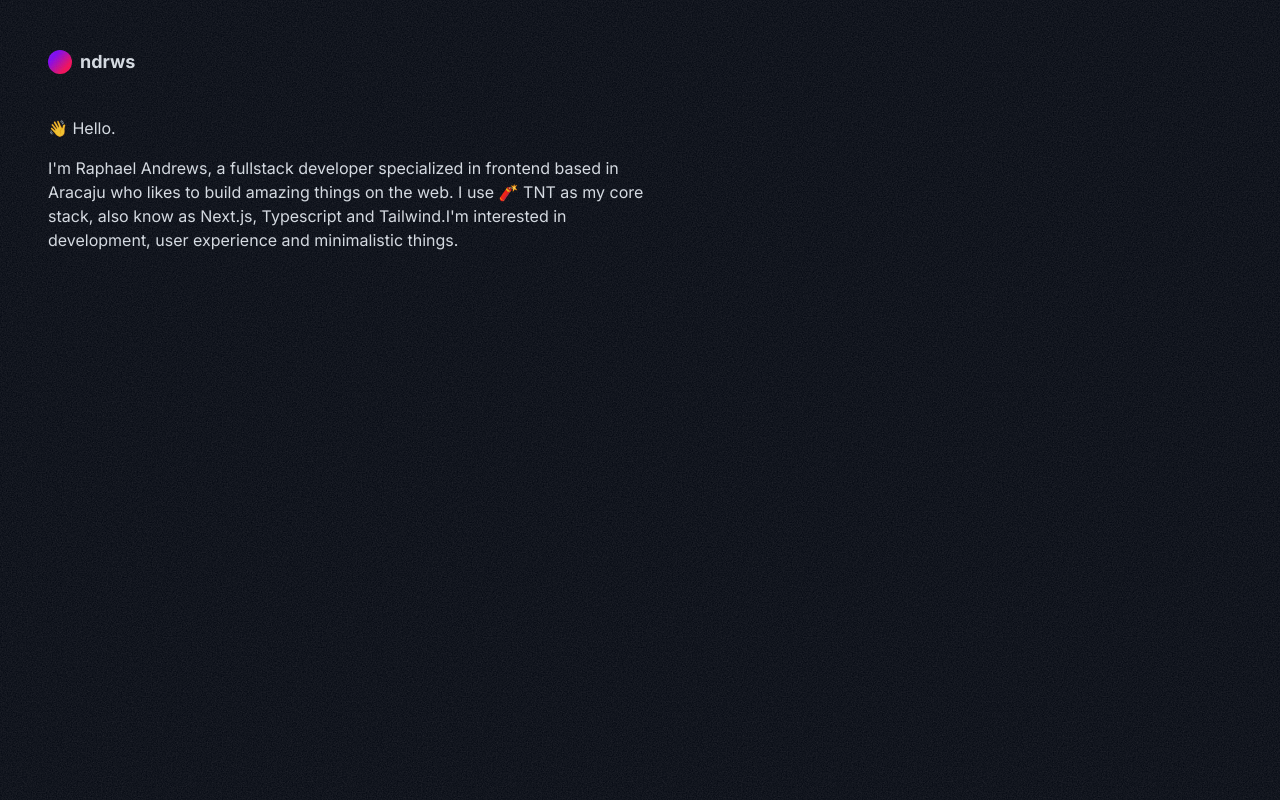
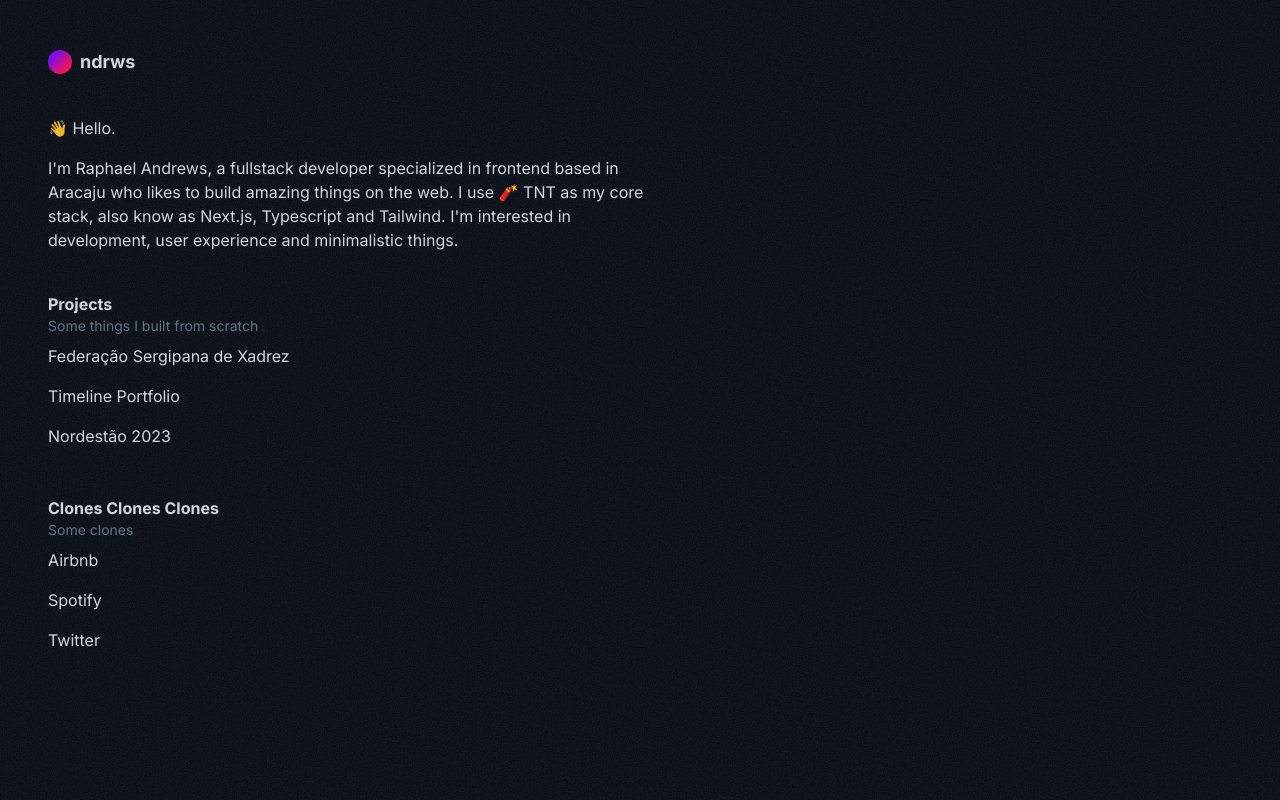
Before and after one commit to raphaelandrews/ndrws, a Next.js app: page / in a window 1280 px wide. Built offline with nearby package versions, Linux system fonts and the light colour scheme.

Commit message:
feat: Added Projects and Clones sections

```diff
--- a/app/(site)/page.tsx
+++ b/app/(site)/page.tsx
@@ -1,3 +1,4 @@
+import Link from "@/components/Link";
 import Image from "next/image";
 
 export default function Home() {
@@ -18,39 +19,43 @@ export default function Home() {
         {"I'm"} Raphael Andrews, a fullstack developer specialized in frontend
         based in Aracaju who likes to build amazing things on the web. I use 🧨
         TNT as my core stack, also know as Next.js, Typescript and Tailwind.
-        {"I'm"} interested in development, user experience and minimalistic
+        {" "}{"I'm"} interested in development, user experience and minimalistic
         things.
       </p>
-      <div>
-        <svg
-          id="texture"
-          className="
-            fixed
-            top-0
-            left-0
-            w-screen
-            h-screen
-            opacity-25
-            filter
-            brightness-[.7]
-            contrast-[.3]
-          "
-        >
-          <filter id="noise">
-            <feTurbulence
-              type="fractalNoise"
-              baseFrequency=".8"
-              numOctaves="4"
-              stitchTiles="stitch"
-            >
-            </feTurbulence>
-            <feColorMatrix type="saturate" values="0">
-            </feColorMatrix>
-          </filter>
-          <rect width="100%" height="100%" filter="url(#noise)">
-          </rect>
-        </svg>
-      </div>
+      <section>
+        <h2 className="text-primary font-bold mt-10">Projects</h2>
+        <p className="text-sm text-muted-foreground">
+          Some things I built from scratch
+        </p>
+        <Link
+          href="https://fsx.org.br"
+          label="Federação Sergipana de Xadrez"
+        />
+        <Link
+          href="https://timeline-portfolio.vercel.app"
+          label=" Timeline Portfolio"
+        />
+        <Link
+          href="https://fsx.org.br/nordestao"
+          label=" Nordestão 2023"
+        />
+      </section>
+      <section>
+        <h2 className="text-primary font-bold mt-10">Clones Clones Clones</h2>
+        <p className="text-sm text-muted-foreground">Some clones</p>
+        <Link
+          href="https://rentbnb-next.vercel.app"
+          label="Airbnb"
+        />
+        <Link
+          href="https://spotify-next-raphaelandrews.vercel.app"
+          label="Spotify"
+        />
+        <Link
+          href="https://twitter-next-raphaelandrews.vercel.app"
+          label="Twitter"
+        />
+      </section>
     </main>
   )
 }
--- a/app/layout.tsx
+++ b/app/layout.tsx
@@ -1,6 +1,7 @@
 import '@/styles/globals.css';
 import { Inter } from 'next/font/google';
 import { siteConfig } from "@/config/site";
+import Filter from '@/components/Filter';
 
 const font = Inter({
   subsets: ['latin'],
@@ -55,6 +56,7 @@ export default function RootLayout({
     <html lang="en">
       <body className={font.className}>
         {children}
+        <Filter />
       </body>
     </html>
   )
--- /dev/null
+++ b/components/Filter.tsx
@@ -0,0 +1,35 @@
+const Filter = () => {
+    return (
+        <svg
+            id="texture"
+            className="
+                fixed
+                top-0
+                left-0
+                w-screen
+                h-screen
+                pointer-events-none
+                opacity-25
+                filter
+                brightness-[.5]
+                contrast-[.5]
+            "
+        >
+            <filter id="noise">
+                <feTurbulence
+                    type="fractalNoise"
+                    baseFrequency=".8"
+                    numOctaves="4"
+                    stitchTiles="stitch"
+                >
+                </feTurbulence>
+                <feColorMatrix type="saturate" values="0">
+                </feColorMatrix>
+            </filter>
+            <rect width="100%" height="100%" filter="url(#noise)">
+            </rect>
+        </svg>
+    );
+}
+
+export default Filter;
--- /dev/null
+++ b/components/Link.tsx
@@ -0,0 +1,18 @@
+interface ILink {
+    href: string;
+    label: string;
+}
+
+const Link = ({ href, label }: ILink) => {
+    return (
+        <a
+            href={href}
+            className="block text-primary py-2 hover:underline"
+            target="_blank"
+        >
+            {label}
+        </a>
+    );
+}
+
+export default Link;
```
